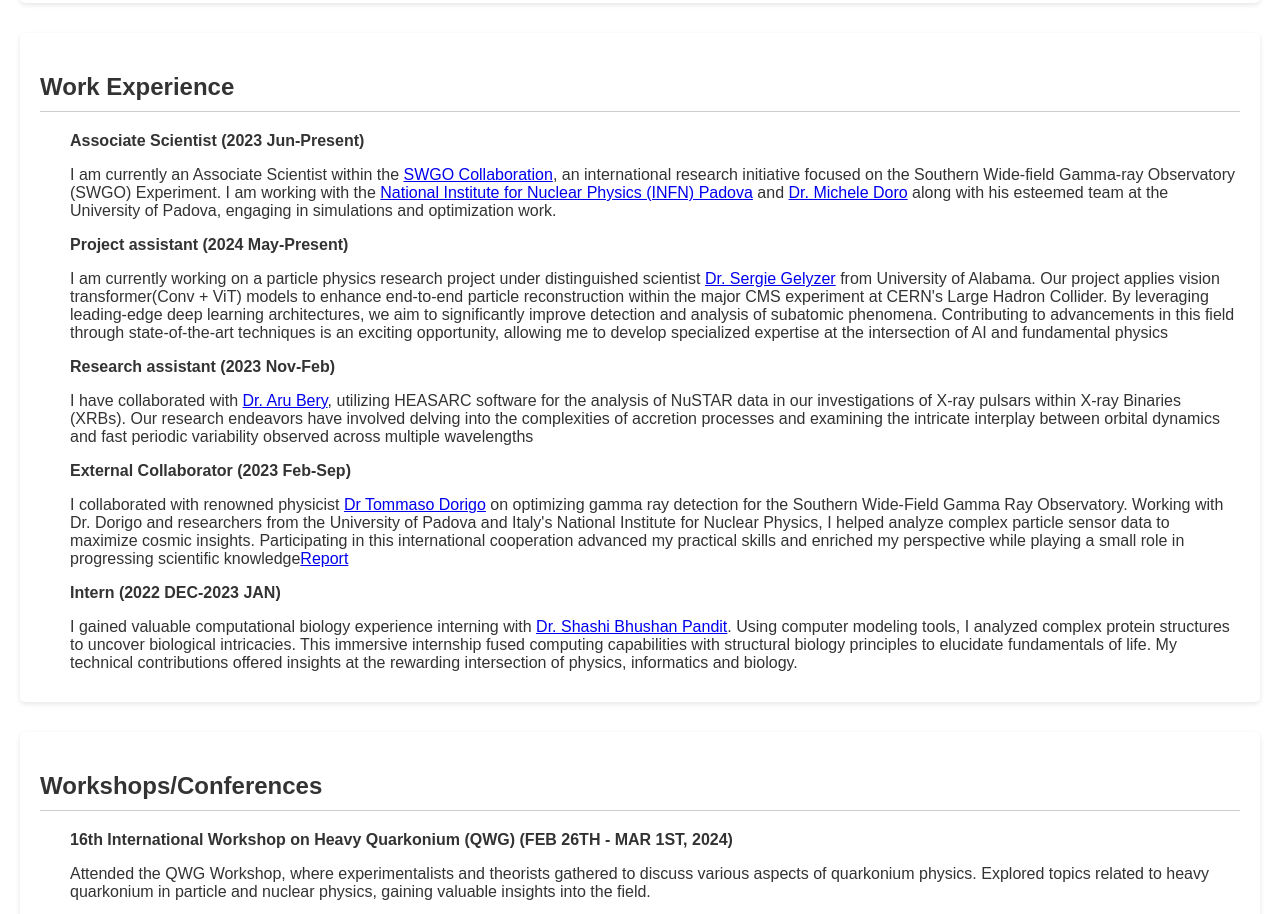
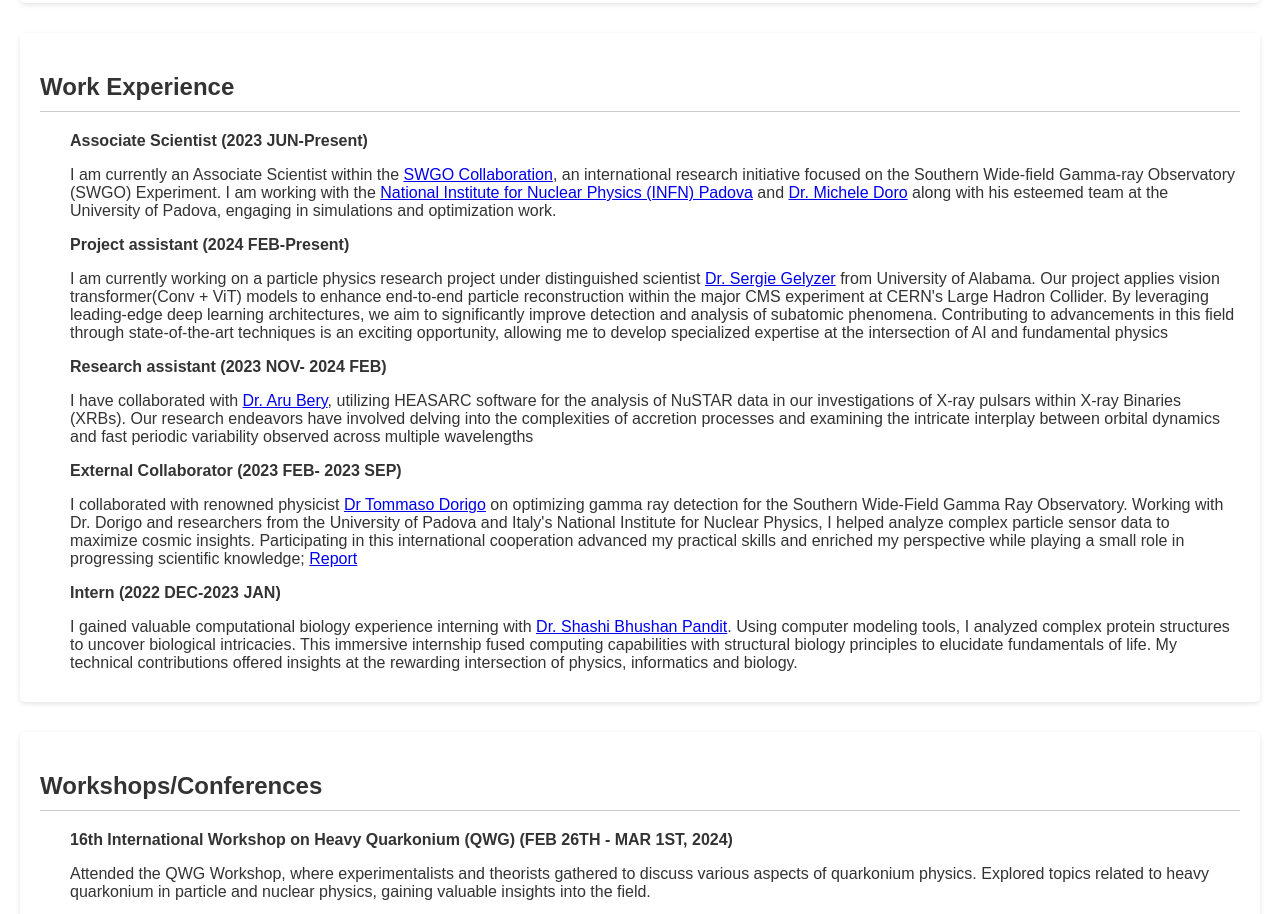
Before and after one commit to sidh2690/CurriculumVitae, a plain HTML site: page index.html in a window 1280 px wide. Shown: the part 900-1814 px from the top of the page. Drawn offline with Linux system fonts and the light colour scheme.

Commit message:
Update index.html

```diff
--- a/index.html
+++ b/index.html
@@ -100,14 +100,14 @@
     <div class="section">
         <h2>Work Experience</h2>
         <div class="content">
-    <p><strong>Associate Scientist (2023 Jun-Present)</strong></p>
+    <p><strong>Associate Scientist (2023 JUN-Present)</strong></p>
 <p>I am currently an Associate Scientist within the <a href="https://www.swgo.org/SWGOWiki/doku.php">SWGO Collaboration</a>, an international research initiative focused on the Southern Wide-field Gamma-ray Observatory (SWGO) Experiment. I am working with the <a href="https://www.pd.infn.it/">National Institute for Nuclear Physics (INFN) Padova</a> and <a href="https://www.unipd.it/en/contatti/rubrica/?detail=Y&ruolo=1&checkout=cerca&persona=DORO&key=39BECFEC6F89EEE41F5D905BD330CC88">Dr. Michele Doro</a> along with his esteemed team at the University of Padova, engaging in simulations and optimization work.</p>
-       <p><strong>Project assistant (2024 May-Present)</strong></p>
+       <p><strong>Project assistant (2024 FEB-Present)</strong></p>
         <p>I am currently working on a particle physics research project under distinguished scientist <a href="https://physics.ua.edu/people/sergei-gleyzer/">Dr. Sergie Gelyzer</a> from University of Alabama. Our project applies vision transformer(Conv + ViT) models to enhance end-to-end particle reconstruction within the major CMS experiment at CERN's Large Hadron Collider. By leveraging leading-edge deep learning architectures, we aim to significantly improve detection and analysis of subatomic phenomena. Contributing to advancements in this field through state-of-the-art techniques is an exciting opportunity, allowing me to develop specialized expertise at the intersection of AI and fundamental physics</p>
-        <p><strong>Research assistant (2023 Nov-Feb)</strong></p>
+        <p><strong>Research assistant (2023 NOV- 2024 FEB)</strong></p>
             <p>I have collaborated with <a href="https://www.iisermohali.ac.in/faculty/people/faculty-members/dr-aru-beri">Dr. Aru Bery</a>, utilizing HEASARC software for the analysis of NuSTAR data in our investigations of X-ray pulsars within X-ray Binaries (XRBs). Our research endeavors have involved delving into the complexities of accretion processes and examining the intricate interplay between orbital dynamics and fast periodic variability observed across multiple wavelengths</p>
-            <p><strong>External Collaborator (2023 Feb-Sep)</strong></p>
-            <p>I collaborated with renowned physicist <a href="https://userswww.pd.infn.it/~dorigo/">Dr Tommaso Dorigo</a> on optimizing gamma ray detection for the Southern Wide-Field Gamma Ray Observatory. Working with Dr. Dorigo and researchers from the University of Padova and Italy's National Institute for Nuclear Physics, I helped analyze complex particle sensor data to maximize cosmic insights. Participating in this international cooperation advanced my practical skills and enriched my perspective while playing a small role in progressing scientific knowledge<a href="https://github.com/sidhu2690/INFN_project/blob/main/Project_report_swgo.pdf">Report</a></p>
+            <p><strong>External Collaborator (2023 FEB- 2023 SEP)</strong></p>
+            <p>I collaborated with renowned physicist <a href="https://userswww.pd.infn.it/~dorigo/">Dr Tommaso Dorigo</a> on optimizing gamma ray detection for the Southern Wide-Field Gamma Ray Observatory. Working with Dr. Dorigo and researchers from the University of Padova and Italy's National Institute for Nuclear Physics, I helped analyze complex particle sensor data to maximize cosmic insights. Participating in this international cooperation advanced my practical skills and enriched my perspective while playing a small role in progressing scientific knowledge; <a href="https://github.com/sidhu2690/INFN_project/blob/main/Project_report_swgo.pdf">Report</a></p>
             <p><strong>Intern (2022 DEC-2023 JAN)</strong></p>
             <p>I gained valuable computational biology experience interning with <a href="https://www.iisermohali.ac.in/faculty/dbs/shashibp">Dr. Shashi Bhushan Pandit</a>. Using computer modeling tools, I analyzed complex protein structures to uncover biological intricacies. This immersive internship fused computing capabilities with structural biology principles to elucidate fundamentals of life. My technical contributions offered insights at the rewarding intersection of physics, informatics and biology.</p>
         </div>
```
